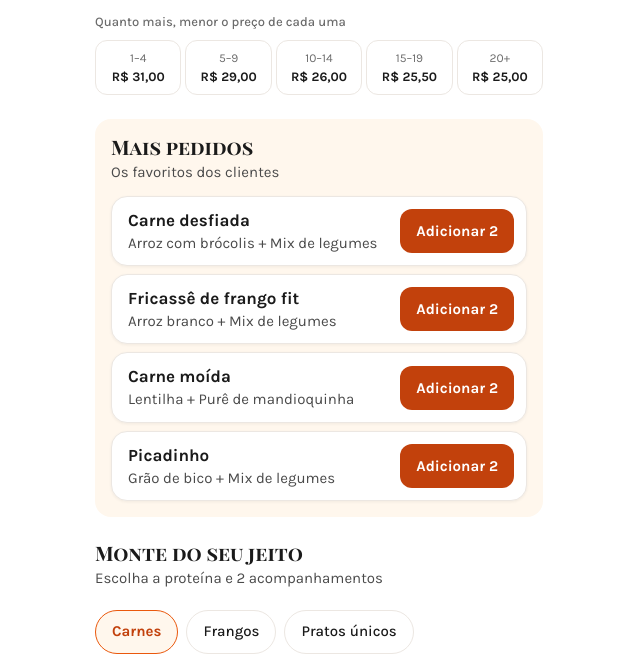
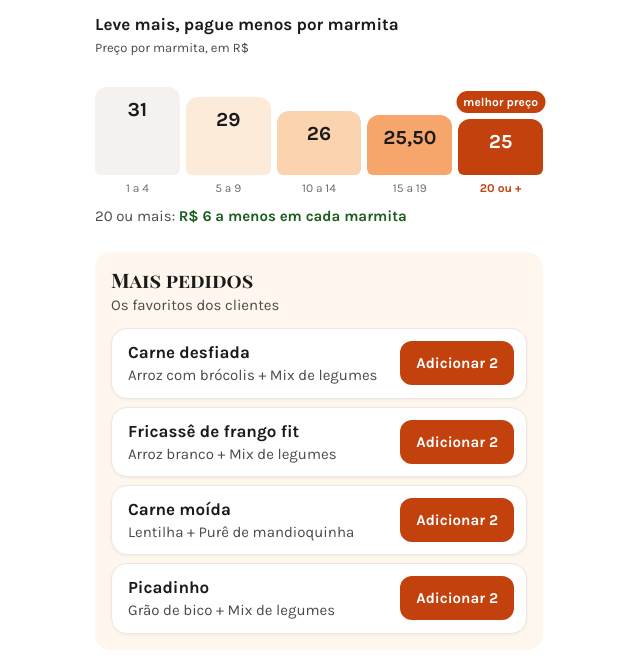
Before and after one commit to JBMCOINS/SALVIA, a plain HTML site: page pedido.html in a window 1280 px wide. Shown: the part 92-763 px from the top of the page, without its empty margins (321-961 px from the left). Drawn offline with Linux system fonts and the light colour scheme.

Commit message:
feat: escada de precos - 'Leve mais, pague menos por marmita', degraus coloridos e economia
Faixas viram degraus que descem e esquentam de cor ate o laranja do melhor
preco; selo 'melhor preco' e 'seu pedido'; linha de economia; texto para
leitor de tela. Orcamento de peso passa a medir JS + CSS, como na spec.

Co-Authored-By: Claude Opus 5.5 <noreply@anthropic.com>

```diff
--- a/cardapio.js
+++ b/cardapio.js
@@ -9,11 +9,11 @@ export const ACOMPANHAMENTOS_POR_PRATO = 2;
 // Ordenado da MAIOR faixa para a menor: o preço é o da primeira faixa cujo `min` cabe na quantidade.
 // `label` é o texto curto da faixa de preços em pedido.html (há teste garantindo que o HTML bate com isto).
 export const PRICING_TIERS = [
-  { min: 20, label: '20+',   price: 25.0 },
-  { min: 15, label: '15–19', price: 25.5 },
-  { min: 10, label: '10–14', price: 26.0 },
-  { min: 5,  label: '5–9',   price: 29.0 },
-  { min: 1,  label: '1–4',   price: 31.0 },
+  { min: 20, label: '20 ou +', price: 25.0 },
+  { min: 15, label: '15 a 19', price: 25.5 },
+  { min: 10, label: '10 a 14', price: 26.0 },
+  { min: 5,  label: '5 a 9',   price: 29.0 },
+  { min: 1,  label: '1 a 4',   price: 31.0 },
 ];
 
 export const CATEGORIAS = [
--- a/pedido-regras.js
+++ b/pedido-regras.js
@@ -15,6 +15,11 @@ const JANELA_AVISO_ESPECIAL = 3;
 export function formatarReais(valor) {
   const [inteiro, centavos] = valor.toFixed(2).split('.');
   return `R$ ${inteiro.replace(/\B(?=(\d{3})+(?!\d))/g, '.')},${centavos}`;
+}
+
+// Escada de preços: "31", "25,50" (sem "R$" e sem ",00").
+export function formatarPrecoCurto(valor) {
+  return Number.isInteger(valor) ? String(valor) : valor.toFixed(2).replace('.', ',');
 }
 
 export function faixaDe(quantidade) {
--- a/pedido.css
+++ b/pedido.css
@@ -4,6 +4,10 @@
   --laranja-escuro: #9A3412;
   --laranja-vivo: #EA580C;
   --laranja-claro: #FFF7ED;
+  --degrau-1: #F4F1EE;           /* escada de preços: do neutro ao laranja */
+  --degrau-2: #FDEBD9;
+  --degrau-3: #FBD3AE;
+  --degrau-4: #F6A66B;
   --laranja-sobre-escuro: #FDBA74;
   --verde: #1B5E20;
   --texto: #1A1A1A;
@@ -55,6 +59,7 @@
 
 *, *::before, *::after { box-sizing: border-box; }
 [hidden] { display: none !important; }
+.sr-only { position: absolute; width: 1px; height: 1px; overflow: hidden; clip: rect(0 0 0 0); white-space: nowrap; }
 html { -webkit-text-size-adjust: 100%; }
 
 body {
@@ -93,18 +98,30 @@ body.tem-barra .coluna { padding-bottom: calc(var(--espaco-barra) + env(safe-are
 }
 
 .precos { margin-top: var(--e-4); }
-.rotulo { margin-bottom: var(--e-2); font-size: var(--t-rotulo); font-weight: 500; color: var(--texto-3); }
-.faixas { display: grid; grid-template-columns: repeat(5, minmax(0, 1fr)); gap: var(--e-1); }
-.faixa {
-  display: flex; flex-direction: column; align-items: center;
-  padding: var(--e-2) 0;
-  border: 1px solid var(--borda); border-radius: var(--raio-escolha);
-  text-align: center;
+.precos-titulo { font-size: var(--t-prato); font-weight: 700; }
+.precos-sub { font-size: var(--t-rotulo); color: var(--texto-2); }
+/* Escada: degraus descem e esquentam de cor até o melhor preço. DOM: quantidade antes do preço (leitor de tela); visual: preço em cima. */
+.faixas { display: grid; grid-template-columns: repeat(5, minmax(0, 1fr)); gap: 6px; align-items: end; padding-top: 30px; }
+.faixa { display: flex; flex-direction: column-reverse; text-align: center; }
+.faixa-qtd { margin-top: var(--e-1); font-size: var(--t-minimo); color: var(--texto-3); }
+.faixa-degrau { position: relative; padding-top: var(--e-2); border-radius: var(--raio-escolha) var(--raio-escolha) 6px 6px; }
+.faixa-preco { font-size: clamp(var(--t-apoio), 5.4vw, var(--t-secao)); font-weight: 700; }
+.faixa:nth-child(1) .faixa-degrau { height: 88px; background: var(--degrau-1); }
+.faixa:nth-child(2) .faixa-degrau { height: 78px; background: var(--degrau-2); }
+.faixa:nth-child(3) .faixa-degrau { height: 64px; background: var(--degrau-3); }
+.faixa:nth-child(4) .faixa-degrau { height: 60px; background: var(--degrau-4); }
+.faixa.melhor .faixa-degrau { height: 56px; background: var(--laranja); color: var(--fundo); }
+.faixa.melhor .faixa-qtd { color: var(--laranja); font-weight: 700; }
+.faixa-selo, .faixa.atual:not(.melhor) .faixa-degrau::before {
+  position: absolute; top: -28px; left: 50%; transform: translateX(-50%);
+  padding: 2px 7px; border-radius: var(--raio-pilula); white-space: nowrap;
+  background: var(--laranja); color: var(--fundo); font-size: var(--t-minimo); font-weight: 700;
 }
-.faixa-qtd { font-size: var(--t-minimo); color: var(--texto-3); }
-.faixa-preco { font-size: var(--t-rotulo); font-weight: 700; }
-.faixa.atual { border: 2px solid var(--laranja-vivo); background: var(--laranja-claro); padding: calc(var(--e-2) - 1px) 0; }
-.faixa.atual .faixa-preco { color: var(--laranja); }
+@media (max-width: 359px) { .faixa.melhor .faixa-selo { left: auto; right: 0; transform: none; } }
+.faixa.atual .faixa-degrau { outline: 3px solid var(--texto); outline-offset: 2px; }
+.faixa.atual:not(.melhor) .faixa-degrau::before { content: 'seu pedido'; background: var(--texto); }
+.precos-economia { margin-top: var(--e-2); font-size: var(--t-apoio); color: var(--texto-2); }
+.precos-economia strong { color: var(--verde); }
 
 .secao { margin-top: var(--e-5); }
 .titulo-secao { font-family: var(--fonte-titulo); font-size: var(--t-secao); font-weight: 700; line-height: 1.2; }
--- a/pedido.html
+++ b/pedido.html
@@ -23,14 +23,16 @@
     <h1 class="titulo-pagina">Monte seu pedido</h1>
 
     <section class="precos" aria-labelledby="titulo-precos">
-      <h2 id="titulo-precos" class="rotulo">Quanto mais, menor o preço de cada uma</h2>
+      <h2 id="titulo-precos" class="precos-titulo">Leve mais, pague menos por marmita</h2>
+      <p class="precos-sub">Preço por marmita, em R$</p>
       <ul class="faixas" id="faixas">
-        <li class="faixa" data-min="1"><span class="faixa-qtd">1–4</span><span class="faixa-preco">R$ 31,00</span></li>
-        <li class="faixa" data-min="5"><span class="faixa-qtd">5–9</span><span class="faixa-preco">R$ 29,00</span></li>
-        <li class="faixa" data-min="10"><span class="faixa-qtd">10–14</span><span class="faixa-preco">R$ 26,00</span></li>
-        <li class="faixa" data-min="15"><span class="faixa-qtd">15–19</span><span class="faixa-preco">R$ 25,50</span></li>
-        <li class="faixa" data-min="20"><span class="faixa-qtd">20+</span><span class="faixa-preco">R$ 25,00</span></li>
+        <li class="faixa" data-min="1"><span class="faixa-qtd">1 a 4</span><span class="faixa-degrau"><span class="sr-only"> marmitas: R$ </span><span class="faixa-preco">31</span><span class="sr-only"> cada</span></span></li>
+        <li class="faixa" data-min="5"><span class="faixa-qtd">5 a 9</span><span class="faixa-degrau"><span class="sr-only"> marmitas: R$ </span><span class="faixa-preco">29</span><span class="sr-only"> cada</span></span></li>
+        <li class="faixa" data-min="10"><span class="faixa-qtd">10 a 14</span><span class="faixa-degrau"><span class="sr-only"> marmitas: R$ </span><span class="faixa-preco">26</span><span class="sr-only"> cada</span></span></li>
+        <li class="faixa" data-min="15"><span class="faixa-qtd">15 a 19</span><span class="faixa-degrau"><span class="sr-only"> marmitas: R$ </span><span class="faixa-preco">25,50</span><span class="sr-only"> cada</span></span></li>
+        <li class="faixa melhor" data-min="20"><span class="faixa-qtd">20 ou +</span><span class="faixa-degrau"><span class="sr-only"> marmitas: R$ </span><span class="faixa-preco">25</span><span class="sr-only"> cada</span><span class="faixa-selo">melhor preço</span></span></li>
       </ul>
+      <p class="precos-economia">20 ou mais: <strong>R$ 6 a menos em cada marmita</strong></p>
     </section>
 
     <section class="secao mais-pedidos" aria-labelledby="titulo-mais-pedidos">
```
Also changed, not shown: tests/cardapio.test.mjs (+1 -1 lines), tests/paginas.test.mjs (+19 -6 lines), tests/preco.test.mjs (+8 -1 lines), 1 other file.
